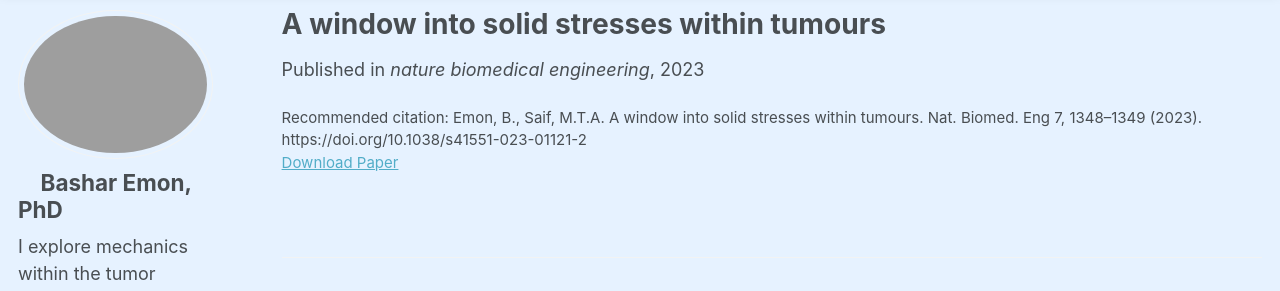
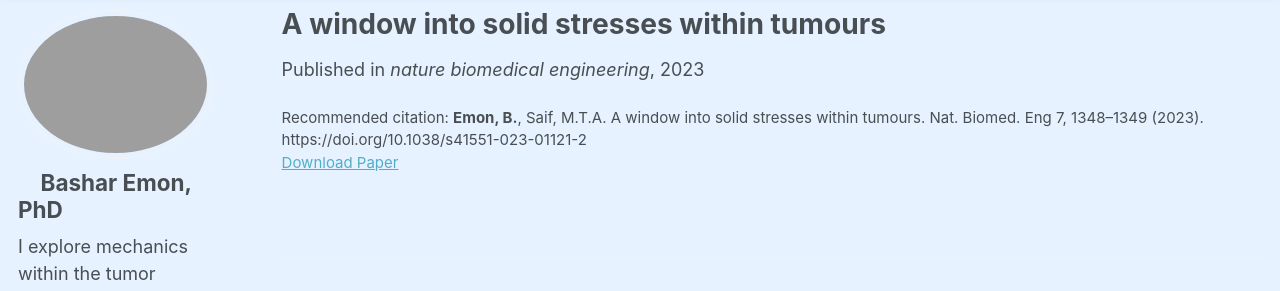
Before and after one commit to BasharEmon/BasharEmon.github.io, a Jekyll site: the page built from _publications/Nat BME.md, in a window 1280 px wide and 1085 px high. Shown: the part 227-518 px from the top of the window. Built offline with Jekyll 4.4.1, drawn with Linux system fonts in a browser that asks for light colours; some web fonts are replaced.

Commit message:
Update Nat BME.md

```diff
--- a/_publications/Nat BME.md
+++ b/_publications/Nat BME.md
@@ -7,5 +7,5 @@ excerpt: ''
 date: 2023-11-09
 venue: 'nature biomedical engineering'
 paperurl: 'http://BasharEmon.github.io/files/Nat BME.pdf'
-citation: 'Emon, B., Saif, M.T.A. A window into solid stresses within tumours. Nat. Biomed. Eng 7, 1348–1349 (2023). https://doi.org/10.1038/s41551-023-01121-2'
+citation: '<b>Emon, B.</b>, Saif, M.T.A. A window into solid stresses within tumours. Nat. Biomed. Eng 7, 1348–1349 (2023). https://doi.org/10.1038/s41551-023-01121-2'
 ---
```
